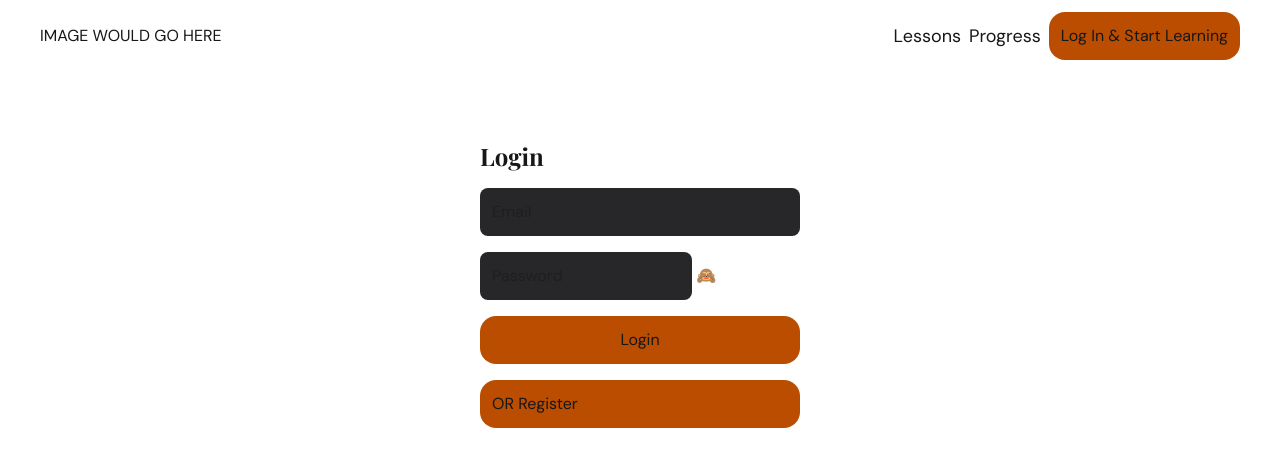
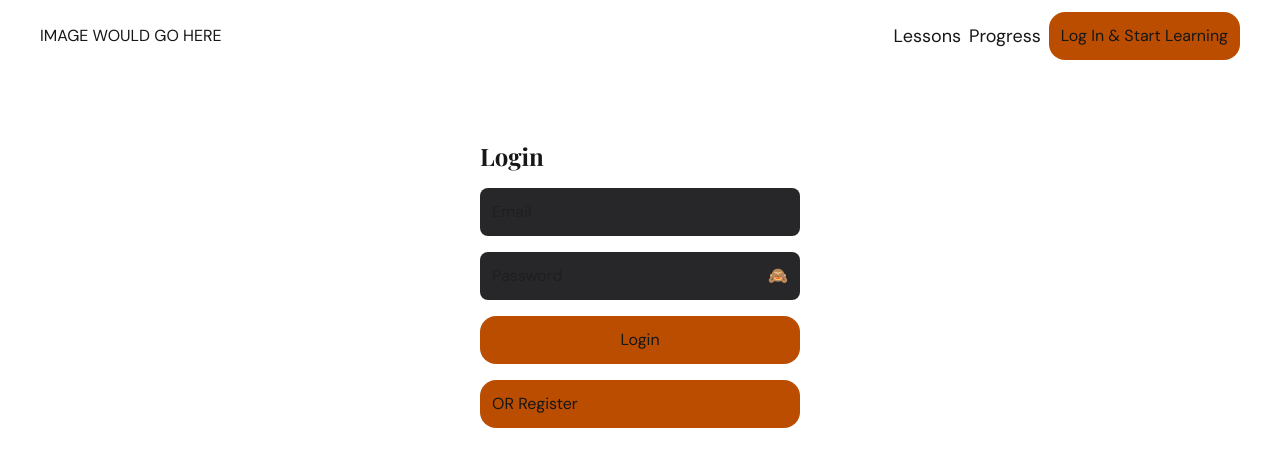
Before and after one commit to DelaO888/ingles-app, a Next.js app: page /login in a window 1280 px wide. Shown: the top 466 px of the page. Built offline with nearby package versions, Linux system fonts and the light colour scheme; no server answers; a web font is replaced by a local one.

Commit message:
correctly added icon inside input

```diff
--- a/app/login/page.tsx
+++ b/app/login/page.tsx
@@ -20,7 +20,10 @@ export default function LoginPage(){
         <div className="flex flex-col mx-auto mt-20 w-80 gap-4">
                 <h1 className="text-2xl font-bold">Login</h1>
                 <input type="email" className="bg-zinc-800 p-3 rounded-lg" placeholder="Email" onChange={e => setEmail(e.target.value)} />
-             <div className="block"><input type={showPassword ? "text" : "password"} className="bg-zinc-800 p-3 rounded-lg" placeholder="Password" onChange={e => setPassword(e.target.value)} /> <button onClick={handleShowPassword}>{showPassword ? "🙉"  : "🙈"}</button> </div>
+             <div className="relative w-full">
+                    <input type={showPassword ? "text" : "password"} className="bg-zinc-800 w-full p-3 rounded-lg pr-10" placeholder="Password" onChange={e => setPassword(e.target.value)} />
+                    <button className="absolute right-3 top-1/2 -translate-y-1/2" onClick={handleShowPassword}>{showPassword ? "🙉"  : "🙈"}</button>
+                </div>
                   <button className="bg-amber-700 p-3 rounded-2xl" onClick={handleLogin}>Login</button>
                   <Link href="/register" className="bg-amber-700 p-3 rounded-2xl" >OR Register</Link>
         </div>
```
